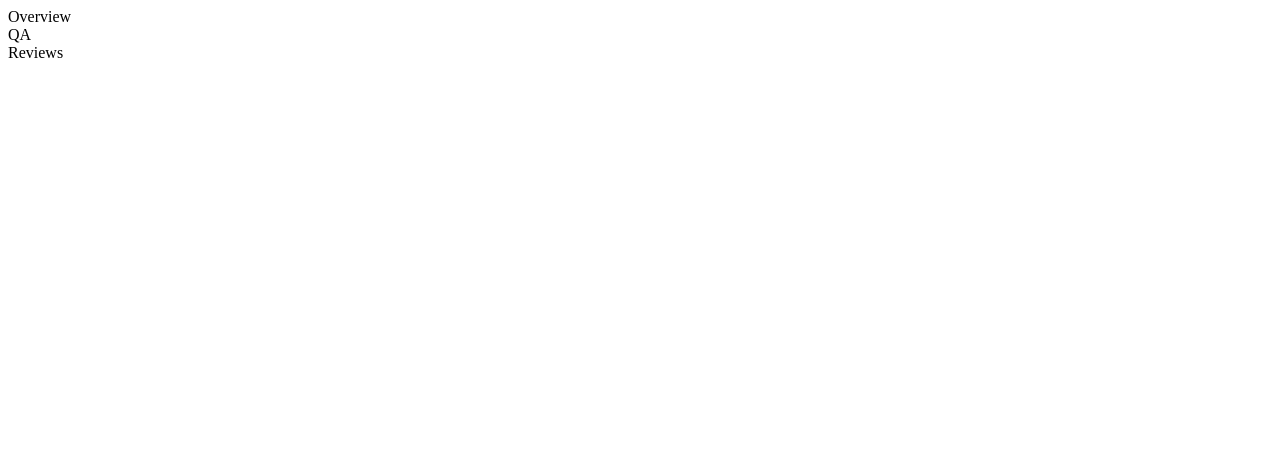
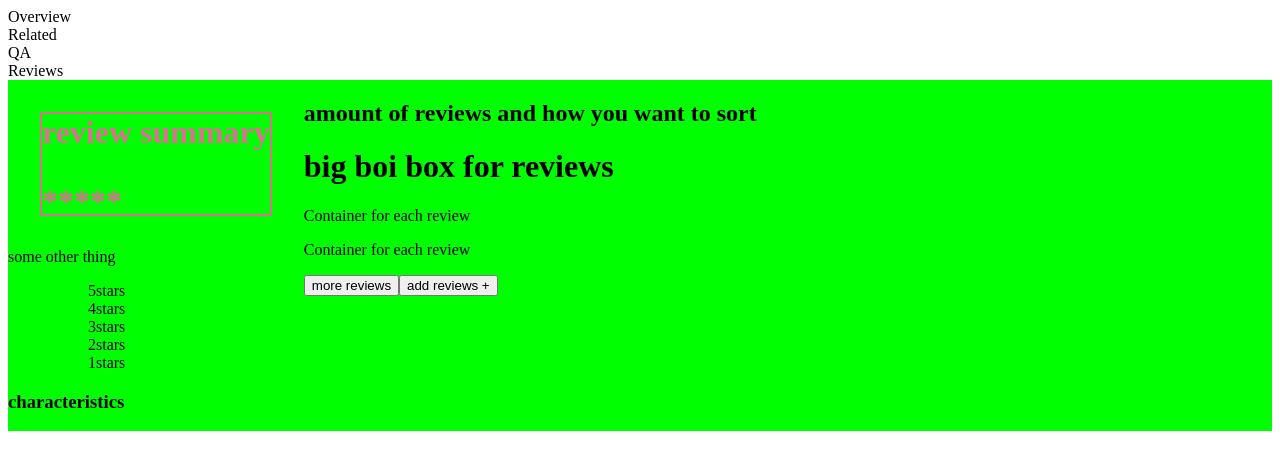
Before and after one commit to euniceyunjkim/FEC, a React app: page / in a window 1280 px wide. Shown: the top 470 px of the page. Built offline with nearby package versions, Linux system fonts and the light colour scheme; no server answers; the HTML template or start-up script is replaced by a standard one.

Commit message:
basic templet for reviews

```diff
--- a/client/src/Components/Related/index.jsx
+++ b/client/src/Components/Related/index.jsx
@@ -6,7 +6,7 @@ const Related = ({}) => {
   const {currentProd} = useContext(currentProducts);
 
   return (
-    <div>{currentProd.name}</div>
+    <div>Related</div>
   )
 }
 
--- a/client/src/Components/Reviews/index.jsx
+++ b/client/src/Components/Reviews/index.jsx
@@ -1,9 +1,61 @@
 import React from 'react';
+import styled from 'styled-components';
 
 let Reviews = ({}) => {
+  const Container = styled.div`
+  display: flex;
+  background: lime
+`;
+  const InnerCol = styled.div`
+  flexDirection: column;
+
+  `;
+  const ReviewSum = styled.h1`
+  flex-grow: 1;
+  height: 100px;
+  margin: 1em;
+  border: 2px solid palevioletred;
+  color: palevioletred;
+  `;
+//display: 'inline-flex';
+//flexDirection: 'row';
 
   return (
-    <div>Reviews</div>
+    <div>Reviews
+      <Container>
+        <InnerCol>
+          <ReviewSum>review summary
+            <p>*****</p>
+          </ReviewSum>
+          <p>some other thing</p>
+          <ul>
+            <ol>5stars</ol>
+            <ol>4stars</ol>
+            <ol>3stars</ol>
+            <ol>2stars</ol>
+            <ol>1stars</ol>
+          </ul>
+          <h3>characteristics</h3>
+        </InnerCol>
+    <InnerCol>
+    <h2>amount of reviews and how you want to sort</h2>
+        <InnerCol>
+          <h1>big boi box for reviews</h1>
+          <p>Container for each review</p>
+          <p>Container for each review</p>
+        </InnerCol>
+
+
+    <InnerCol>
+      <button onClick={() => alert('shtoop it its not ready yet')}>more reviews</button>
+      <button onClick={() => alert('shtoop it its not ready yet')}>add reviews +</button>
+    </InnerCol>
+
+
+    </InnerCol>
+      </Container>
+    </div>
+
   )
 
 }
```
Also changed, not shown: 3 other files (tests, documents, lock files or other folders).
